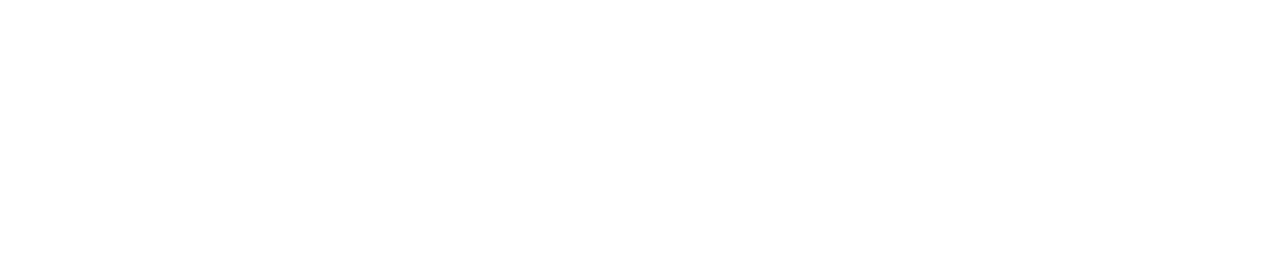
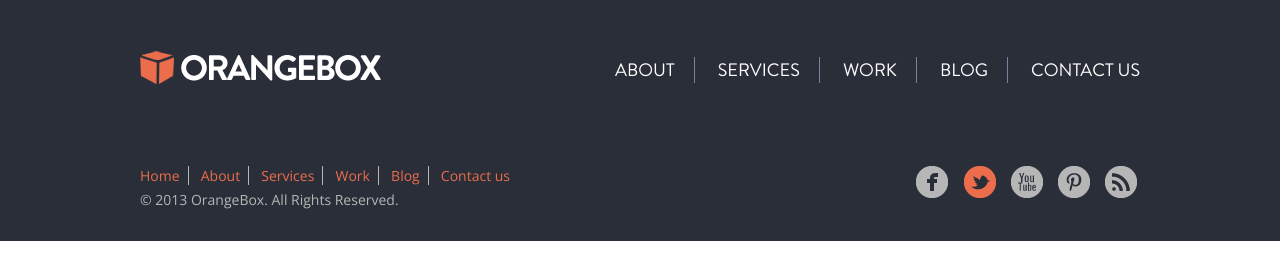
Before and after one commit to andrespino92/taller02_Git, a plain HTML site: page index.html in a window 1280 px wide. Drawn offline with nearby package versions, Linux system fonts and the light colour scheme.

Commit message:
Agregamos header y footer en index.html

```diff
--- a/index.html
+++ b/index.html
@@ -21,7 +21,56 @@
   <script src="js/vendor/modernizr.min.js"></script>
 </head>
 <body>
+  <header>
+    <div class="wrapper">
+      <h1><a href="index.html" target="_self">Orange Box</a></h1>
+      <nav>
+        <h2>Menu</h2>
+        <ul>
+          <li><a href="#" target="_self">About</a></li>
+          <li><a href="#" target="_self">Services</a>
+            <ul>
+              <li><a href="#" target="_self">Web Design</a></li>
+              <li><a href="#" target="_self">Social Media</a></li>
+              <li><a href="#" target="_self">Mobile Apps</a></li>
+            </ul>
+          </li>
+          <li><a href="#" target="_self">Work</a></li>
+          <li><a href="#" target="_self">Blog</a></li>
+          <li><a href="#" target="_self">Contact us</a></li>
+        </ul>
+      </nav>
+    </div>
+  </header>
 
+  <!--
+    Aqui Vilmary
+  -->
+
+  <footer>
+    <div class="wrapper">
+      <h2>Footer</h2>
+
+      <ul class="social">
+        <li><a href="#" target="_blank" rel="nofollow" class="facebook">Facebook</a></li>
+        <li><a href="#" target="_blank" rel="nofollow" class="twitter">Twitter</a></li>
+        <li><a href="#" target="_blank" rel="nofollow" class="youtube">YouTube</a></li>
+        <li><a href="#" target="_blank" rel="nofollow" class="pinterest">Pinterest</a></li>
+        <li><a href="#" target="_blank" class="rss">RSS</a></li>
+      </ul>
+
+      <ul>
+        <li><a href="#" target="_self">Home</a></li>
+        <li><a href="#" target="_self">About</a></li>
+        <li><a href="#" target="_self">Services</a></li>
+        <li><a href="#" target="_self">Work</a></li>
+        <li><a href="#" target="_self">Blog</a></li>
+        <li><a href="#" target="_self">Contact us</a></li>
+      </ul>
+
+      <p>&copy; 2013 OrangeBox. All Rights Reserved.</p>
+    </div>
+  </footer>
 
 </body>
 </html>
```
